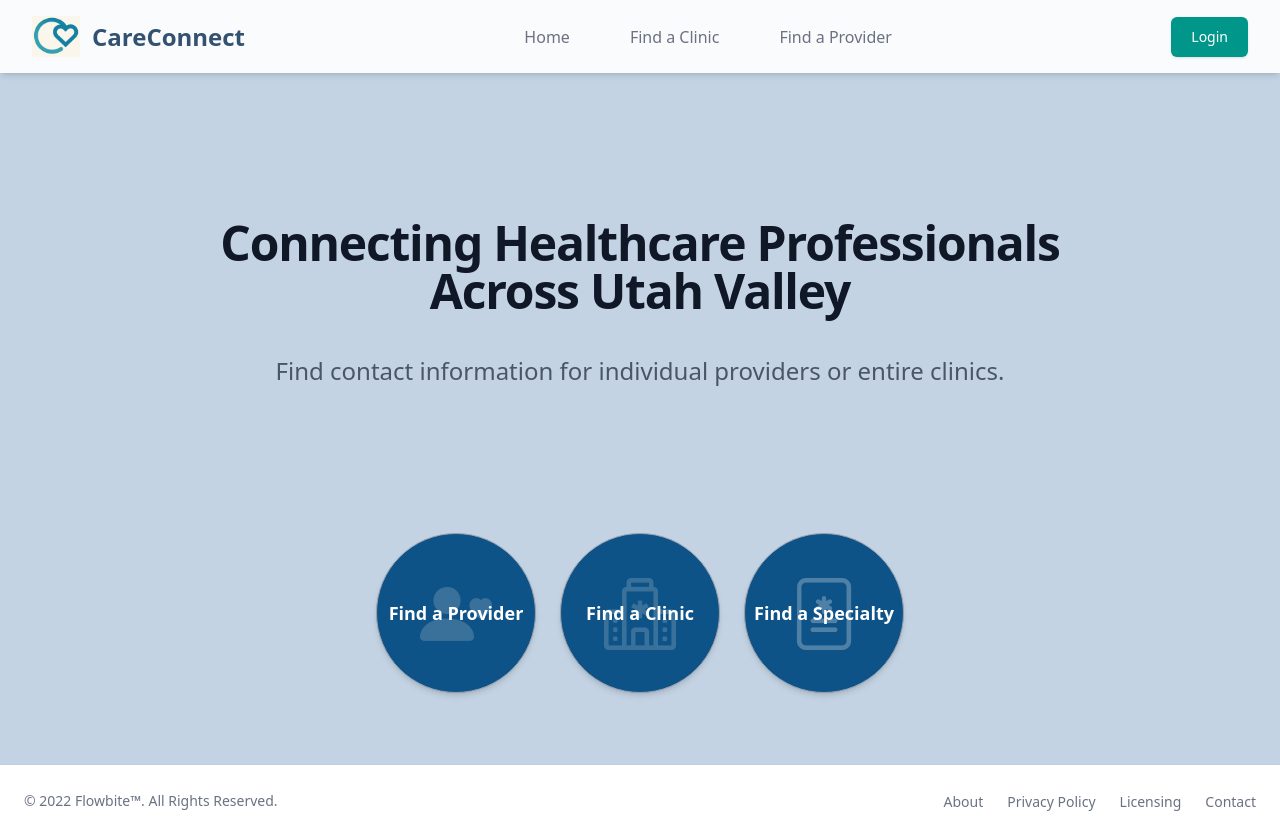
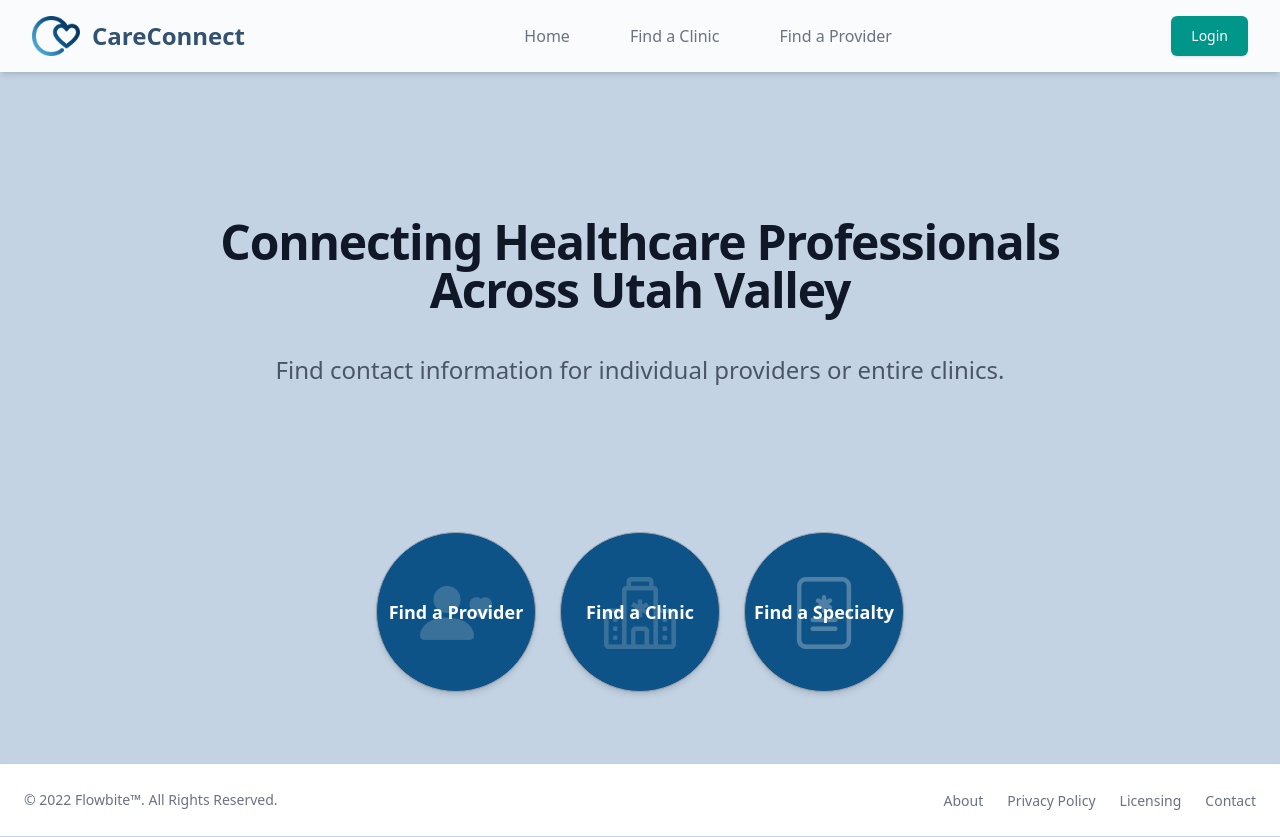
Before and after one commit to kjirstenhernandez/careConnect, a Vue app in the folder client/: page / in a window 1280 px wide. Built offline with nearby package versions, Linux system fonts and the light colour scheme; no server answers.

Commit message:
updated logo

```diff
--- a/client/src/components/NavBar.vue
+++ b/client/src/components/NavBar.vue
@@ -13,7 +13,7 @@
           >
             <img
               class="max-w-16 md:w-12"
-              src="../assets/logo.png"
+              src="../assets/logo.webp"
               alt="Logo"
             />
           </a>
```
Also changed, not shown: client/src/assets/logo.webp (added).
